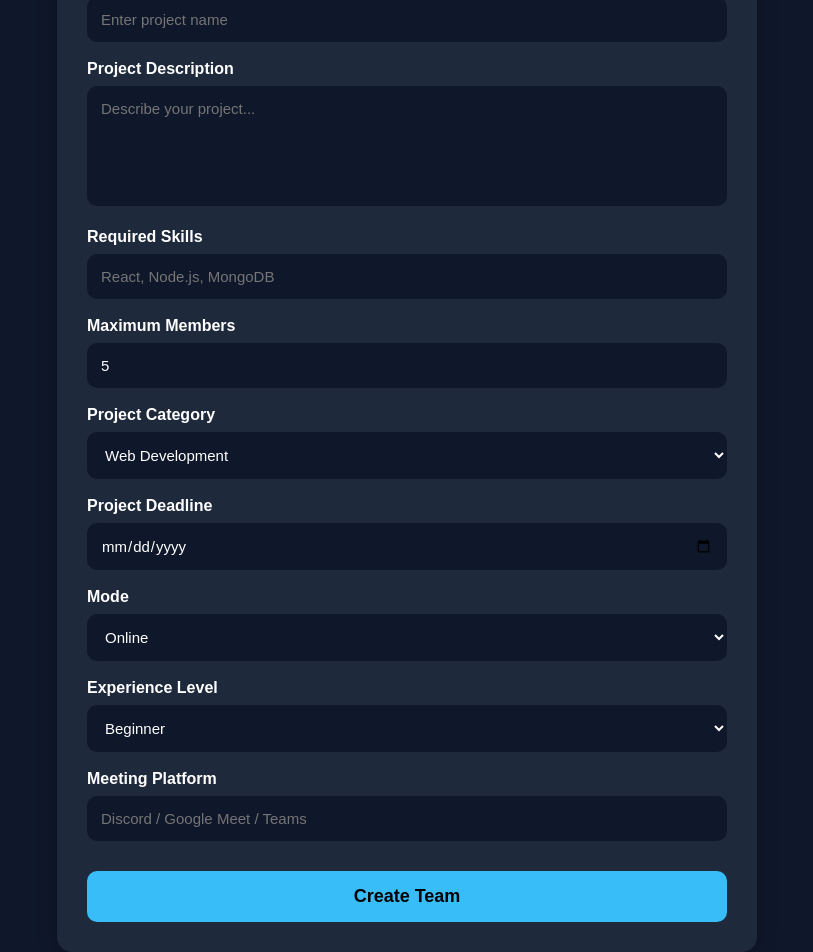
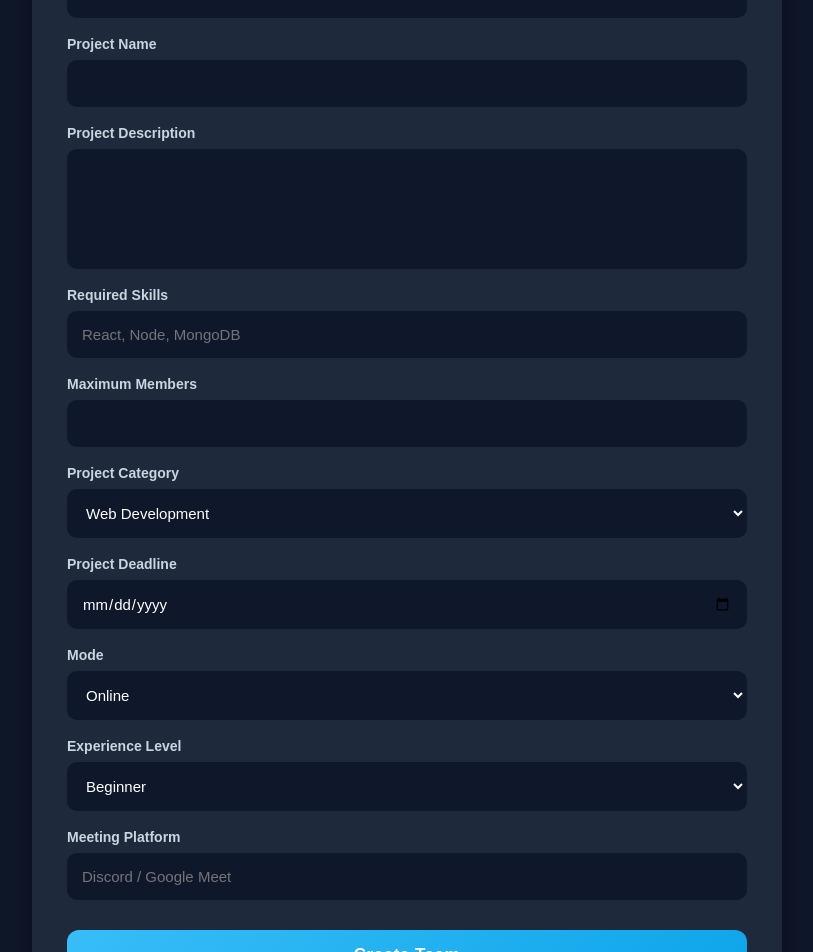
Before and after one commit to udayadevi/skill-based-team-formation-platform, a React app in the folder frontend/: page /create-team in a window 1280 px wide. Shown: the part 280-1232 px from the top of the page, without its empty margins (233-1046 px from the left). Built offline with nearby package versions, Linux system fonts and the light colour scheme; no server answers; the HTML template or start-up script is replaced by a standard one.

Commit message:
Initial commit - Skill based team formation platform

```diff
--- a/frontend/src/pages/CreateTeam.jsx
+++ b/frontend/src/pages/CreateTeam.jsx
@@ -1,138 +1,120 @@
-import React, { useState } from "react";
+import React, { useState, useEffect } from "react";
 import { useNavigate } from "react-router-dom";
 import "../styles/CreateTeam.css";
+import Layout from "../components/Layout";
+import api from "../services/api";
+import { toast } from "react-toastify";
 
 const CreateTeam = () => {
   const navigate = useNavigate();
 
-  const [formData, setFormData] = useState({
+  const [loading, setLoading] = useState(false);
+
+  const [form, setForm] = useState({
     name: "",
     projectName: "",
     description: "",
     skillsRequired: "",
-    maxMembers: 5,
+    maxMembers: "",
     category: "Web Development",
     deadline: "",
     mode: "Online",
-    experience: "Beginner",
+    experienceLevel: "Beginner",
     meetingPlatform: "",
   });
 
+  const user = JSON.parse(localStorage.getItem("user") || "null");
+
+
   const handleChange = (e) => {
-    setFormData({
-      ...formData,
+    setForm({
+      ...form,
       [e.target.name]: e.target.value,
     });
   };
 
-  const handleSubmit = (e) => {
+  const validate = () => {
+    if (!form.name.trim()) return "Team name is required";
+    if (!form.projectName.trim()) return "Project name is required";
+    if (!form.description.trim()) return "Description is required";
+    if (!form.maxMembers || form.maxMembers < 2)
+      return "Minimum 2 members required";
+    if (!form.deadline) return "Deadline is required";
+    return null;
+  };
+
+  const handleSubmit = async (e) => {
     e.preventDefault();
 
-    const newTeam = {
-      id: Date.now(),
-      title: formData.name,
-      project: formData.projectName,
-      leader: "You",
-      members: `1 / ${formData.maxMembers}`,
-      description: formData.description,
-      skills: formData.skillsRequired
-        .split(",")
-        .map((s) => s.trim())
-        .filter((s) => s),
-      category: formData.category,
-      deadline: formData.deadline,
-      mode: formData.mode,
-      experience: formData.experience,
-      meetingPlatform: formData.meetingPlatform,
+    const error = validate();
+    if (error) {
+      toast.error(error);
+      return;
+    }
+
+    try {
+      setLoading(true);
+
+      const payload = {
+        name: form.name,
+        projectName: form.projectName,
+        description: form.description,
+        skillsRequired: form.skillsRequired
+          ? form.skillsRequired.split(",").map((s) => s.trim())
+          : [],
+        maxMembers: Number(form.maxMembers),
+        category: form.category,
+        deadline: form.deadline,
+        mode: form.mode,
+        experienceLevel: form.experienceLevel,
+        meetingPlatform: form.meetingPlatform,
       };
 
-    const existingTeams =
-      JSON.parse(localStorage.getItem("customTeams")) || [];
+      await api.post("/teams/create", payload);
 
-    existingTeams.unshift(newTeam);
-
-    localStorage.setItem(
-      "customTeams",
-      JSON.stringify(existingTeams)
-    );
-    const existingProjects =
-  JSON.parse(localStorage.getItem("customProjects")) || [];
-
-existingProjects.unshift({
-  id: newTeam.id,
-  title: formData.projectName || formData.name,
-  category: formData.category,
-  members: `1 / ${formData.maxMembers}`,
-  description: formData.description,
-  skills: newTeam.skills,
-});
-
-localStorage.setItem(
-  "customProjects",
-  JSON.stringify(existingProjects)
-);
-
-    alert("✅ Team Created Successfully!");
-
-    navigate("/find-team");
+      toast.success("Team created successfully 🚀");
+      navigate("/dashboard");
+    } catch (err) {
+      console.log(err);
+      toast.error(err?.response?.data?.message || "Failed to create team");
+    } finally {
+      setLoading(false);
+    }
   };
 
   return (
+    <Layout>
       <div className="create-team-page">
         <h1>🚀 Create Your Team</h1>
 
         <form className="team-form" onSubmit={handleSubmit}>
           <label>Team Name</label>
-        <input
-          type="text"
-          name="name"
-          placeholder="Enter team name"
-          value={formData.name}
-          onChange={handleChange}
-          required
-        />
+          <input name="name" value={form.name} onChange={handleChange} />
 
           <label>Project Name</label>
-        <input
-          type="text"
-          name="projectName"
-          placeholder="Enter project name"
-          value={formData.projectName}
-          onChange={handleChange}
-        />
+          <input name="projectName" value={form.projectName} onChange={handleChange} />
 
           <label>Project Description</label>
-        <textarea
-          name="description"
-          placeholder="Describe your project..."
-          value={formData.description}
-          onChange={handleChange}
-        />
+          <textarea name="description" value={form.description} onChange={handleChange} />
 
           <label>Required Skills</label>
           <input
-          type="text"
             name="skillsRequired"
-          placeholder="React, Node.js, MongoDB"
-          value={formData.skillsRequired}
+            value={form.skillsRequired}
             onChange={handleChange}
+            placeholder="React, Node, MongoDB"
           />
 
           <label>Maximum Members</label>
           <input
             type="number"
             name="maxMembers"
-          value={formData.maxMembers}
+            value={form.maxMembers}
             onChange={handleChange}
           />
 
           <label>Project Category</label>
-
-        <select
-          name="category"
-          value={formData.category}
-          onChange={handleChange}
-        >
+          <select name="category" value={form.category} onChange={handleChange}>
             <option>Web Development</option>
             <option>Mobile App</option>
             <option>Artificial Intelligence</option>
@@ -144,31 +126,19 @@ localStorage.setItem(
           </select>
 
           <label>Project Deadline</label>
-
-        <input
-          type="date"
-          name="deadline"
-          value={formData.deadline}
-          onChange={handleChange}
-        />
+          <input type="date" name="deadline" value={form.deadline} onChange={handleChange} />
 
           <label>Mode</label>
-
-        <select
-          name="mode"
-          value={formData.mode}
-          onChange={handleChange}
-        >
+          <select name="mode" value={form.mode} onChange={handleChange}>
             <option>Online</option>
             <option>Offline</option>
             <option>Hybrid</option>
           </select>
 
           <label>Experience Level</label>
-
           <select
-          name="experience"
-          value={formData.experience}
+            name="experienceLevel"
+            value={form.experienceLevel}
             onChange={handleChange}
           >
             <option>Beginner</option>
@@ -177,20 +147,19 @@ localStorage.setItem(
           </select>
 
           <label>Meeting Platform</label>
-
           <input
-          type="text"
             name="meetingPlatform"
-          placeholder="Discord / Google Meet / Teams"
-          value={formData.meetingPlatform}
+            value={form.meetingPlatform}
             onChange={handleChange}
+            placeholder="Discord / Google Meet"
           />
 
-        <button type="submit">
-          Create Team
+          <button type="submit" disabled={loading}>
+            {loading ? "Creating..." : "Create Team"}
           </button>
         </form>
       </div>
+    </Layout>
   );
 };
 
--- a/frontend/src/routes/ProtectedRoute.jsx
+++ b/frontend/src/routes/ProtectedRoute.jsx
@@ -2,11 +2,12 @@ import React from "react";
 import { Navigate } from "react-router-dom";
 
 function ProtectedRoute({ children }) {
-const token =
-  localStorage.getItem("token") ||
-  sessionStorage.getItem("token");
-  if (!token) {
-    return <Navigate to="/login" />;
+  const token =
+    localStorage.getItem("token") ||
+    sessionStorage.getItem("token");
+
+  if (!token || token === "undefined" || token === "null") {
+    return <Navigate to="/login" replace />;
   }
 
   return children;
--- a/frontend/src/styles/CreateTeam.css
+++ b/frontend/src/styles/CreateTeam.css
@@ -2,60 +2,108 @@
   min-height: 100vh;
   background: #0f172a;
   color: white;
-  padding: 40px;
+  padding: 40px 20px;
 }
 
 .create-team-page h1 {
   text-align: center;
   margin-bottom: 30px;
   font-size: 38px;
+  font-weight: 700;
+  letter-spacing: 1px;
 }
 
+/* FORM CONTAINER */
 .team-form {
-  max-width: 700px;
+  max-width: 750px;
   margin: auto;
   background: #1e293b;
-  padding: 30px;
+  padding: 35px;
   border-radius: 15px;
-  box-shadow: 0 0 20px rgba(0,0,0,.3);
+  box-shadow: 0 10px 30px rgba(0, 0, 0, 0.4);
+  display: flex;
+  flex-direction: column;
 }
 
+/* LABELS */
 .team-form label {
-  display: block;
   margin-top: 18px;
   margin-bottom: 8px;
-  font-weight: bold;
+  font-weight: 600;
+  font-size: 14px;
+  color: #cbd5e1;
 }
 
+/* INPUTS / TEXTAREA / SELECT */
 .team-form input,
 .team-form textarea,
 .team-form select {
   width: 100%;
   padding: 14px;
-  border: none;
+  border: 1px solid transparent;
   border-radius: 10px;
   background: #0f172a;
   color: white;
   font-size: 15px;
+  outline: none;
+  transition: 0.2s ease;
 }
 
+/* FOCUS EFFECT */
+.team-form input:focus,
+.team-form textarea:focus,
+.team-form select:focus {
+  border: 1px solid #38bdf8;
+  box-shadow: 0 0 0 2px rgba(56, 189, 248, 0.2);
+}
+
+/* TEXTAREA */
 .team-form textarea {
   resize: none;
   height: 120px;
 }
 
+/* BUTTON */
 .team-form button {
   width: 100%;
   margin-top: 30px;
   padding: 15px;
-  background: #38bdf8;
+  background: linear-gradient(135deg, #38bdf8, #0ea5e9);
   border: none;
-  border-radius: 10px;
-  font-size: 18px;
-  font-weight: bold;
+  border-radius: 12px;
+  font-size: 17px;
+  font-weight: 700;
   cursor: pointer;
+  color: #fff;
+  transition: all 0.25s ease;
+  letter-spacing: 0.5px;
 }
 
+/* HOVER */
 .team-form button:hover {
-  background: #0ea5e9;
+  transform: translateY(-2px);
+  box-shadow: 0 8px 20px rgba(14, 165, 233, 0.4);
 }
+
+/* DISABLED BUTTON */
+.team-form button:disabled {
+  background: #475569;
+  cursor: not-allowed;
+  transform: none;
+  box-shadow: none;
+}
+
+/* RESPONSIVE */
+@media (max-width: 768px) {
+  .create-team-page {
+    padding: 20px;
+  }
+
+  .team-form {
+    padding: 25px;
+  }
+
+  .create-team-page h1 {
+    font-size: 28px;
+  }
+}
```
Also changed, not shown: frontend/src/pages/Dashboard.jsx (+27 -32 lines), 2 other files (tests, documents, lock files or other folders). Lines whose indentation alone changed are shown as unchanged.
